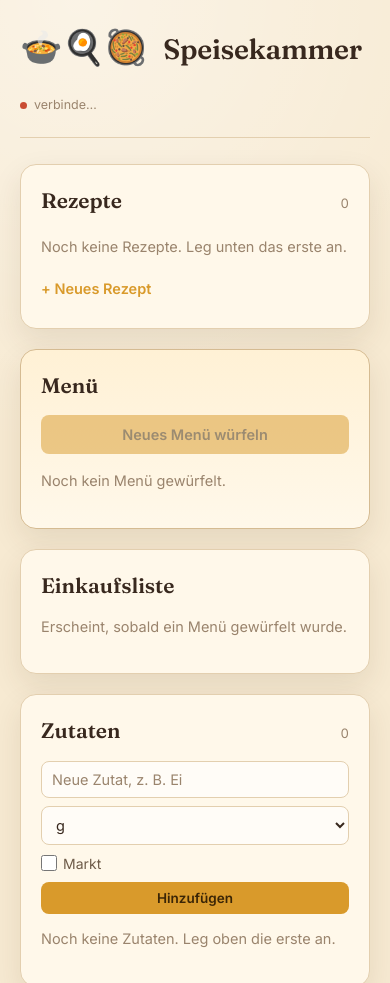
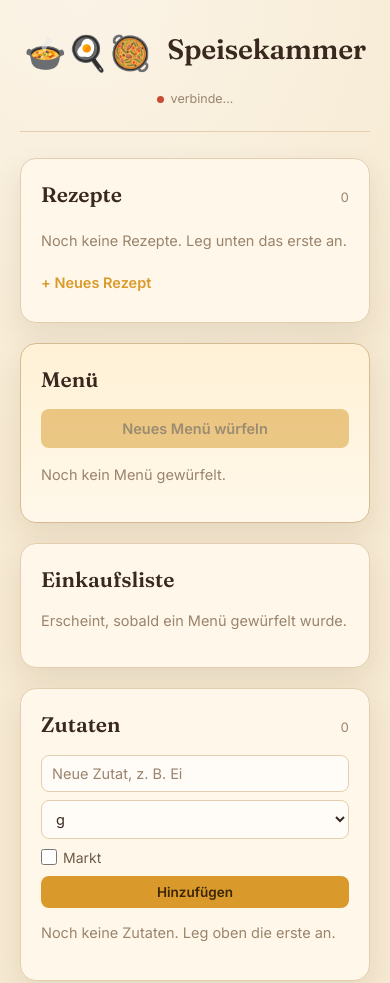
Before and after one commit to akotzias/Speisekammer, a plain HTML site: page index.html in a window 390 px wide. Shown: the top 983 px of the page. Drawn offline with Linux system fonts and the light colour scheme; no server answers.

Commit message:
Center Speisekammer header
Co-Authored-By: Claude Sonnet 5 <noreply@anthropic.com>

```diff
--- a/style.css
+++ b/style.css
@@ -41,8 +41,10 @@ body{
 }
 
 .site-head{
+  position: relative;
   display: flex;
-  align-items: flex-start;
+  align-items: center;
+  justify-content: center;
   gap: 16px;
   padding-bottom: 22px;
   margin-bottom: 26px;
@@ -67,14 +69,15 @@ body{
   max-width: 46ch;
 }
 .sync-indicator{
-  margin-left: auto;
+  position: absolute;
+  right: 0;
+  top: 6px;
   display: flex;
   align-items: center;
   gap: 7px;
   font-size: 12.5px;
   color: var(--ink-faint);
   white-space: nowrap;
-  padding-top: 6px;
 }
 .sync-indicator .dot{
   width: 7px; height: 7px; border-radius: 50%;
@@ -105,7 +108,7 @@ body{
     grid-template-areas: "recipes" "plan" "shopping" "zutaten";
   }
   .site-head{ flex-wrap: wrap; }
-  .sync-indicator{ margin-left: 0; }
+  .sync-indicator{ position: static; width: 100%; justify-content: center; }
 }
 
 .panel{
```
